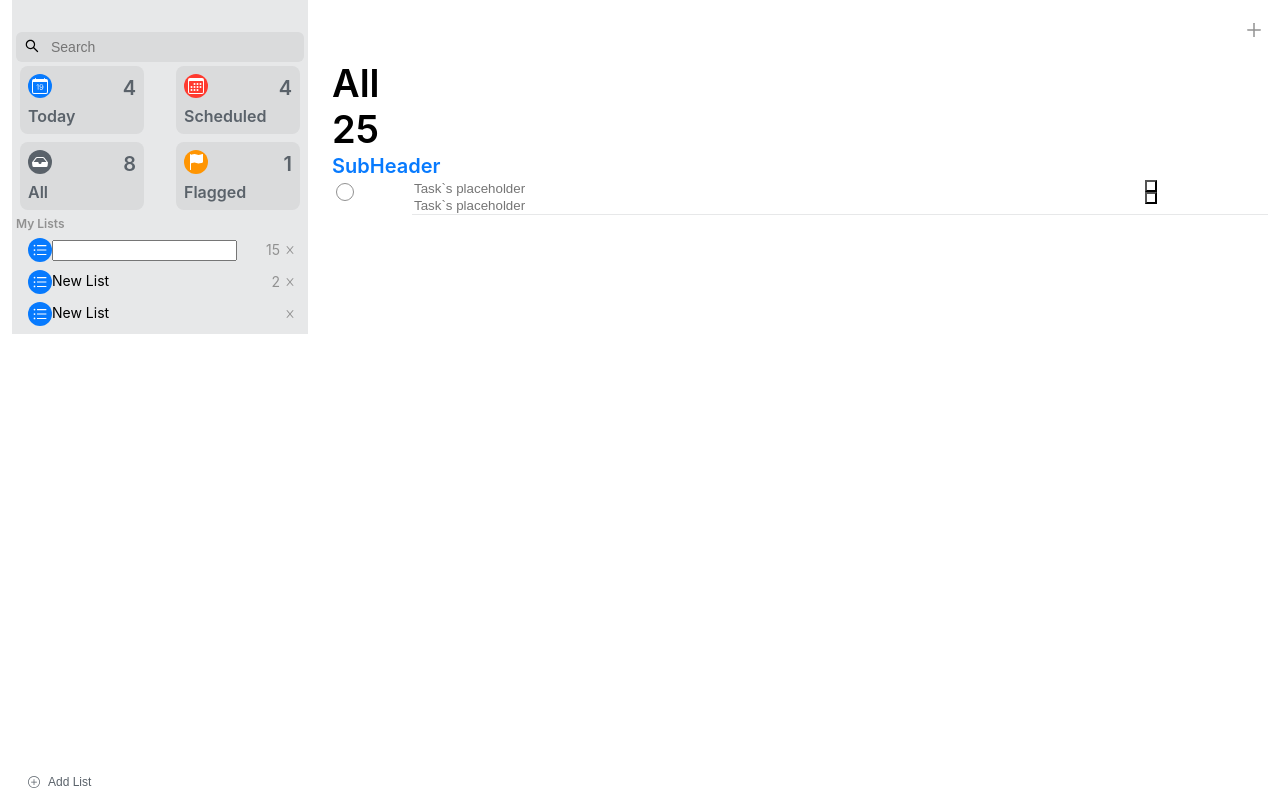
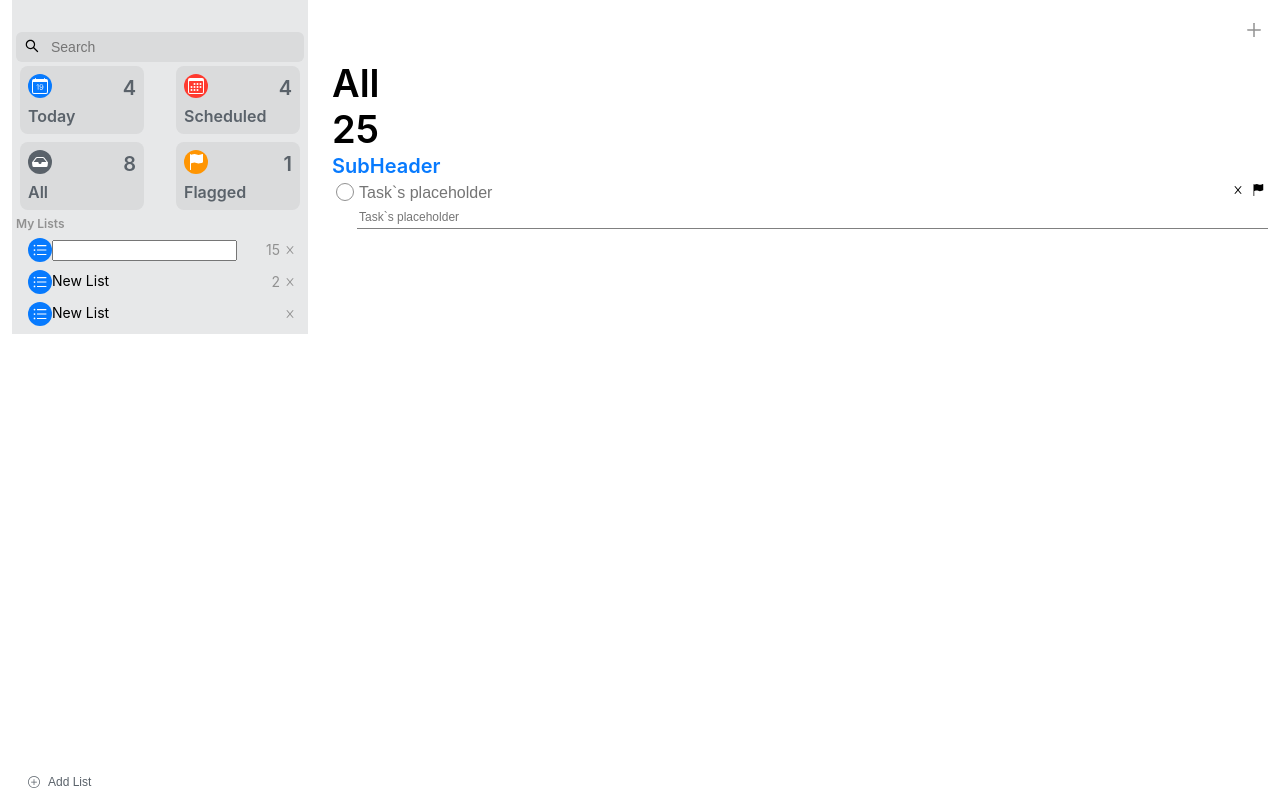
Before and after one commit to Olexandr25/ios-Planner, a React (Create React App) app: page / in a window 1280 px wide. Built offline with nearby package versions, Linux system fonts and the light colour scheme.

Commit message:
Wrote TaskCombined (Simple-Form) with div-tag

```diff
--- a/src/components/Divider/Divider.js
+++ b/src/components/Divider/Divider.js
@@ -1,7 +1,11 @@
 import { DividerStyled } from "./Divider.styled"
 
-const Divider = ({ children }) => {
-  return <DividerStyled data-testid="divider">{children}</DividerStyled>
+const Divider = ({ children, className }) => {
+  return (
+    <DividerStyled data-testid="divider" className={className}>
+      {children}
+    </DividerStyled>
+  )
 }
 
 export default Divider
--- a/src/components/Divider/Divider.styled.js
+++ b/src/components/Divider/Divider.styled.js
@@ -1,5 +1,8 @@
-import styled from "styled-components";
+import styled from "styled-components"
 
 export const DividerStyled = styled.div`
-    border-bottom: 1px solid var(--color-gray-default);
+  width: 100%;
+  display: flex;
+  justify-content: space-between;
+  border-bottom: 1px solid var(--color-gray-default);
 `
--- a/src/components/Input/Input.styled.js
+++ b/src/components/Input/Input.styled.js
@@ -14,8 +14,6 @@ const inputSizes = {
 export const Wrapper = styled.div`
   display: flex;
   align-items: center;
-  /* padding-left: var(--p-md);
-  padding-right: var(--p-md); */
 `
 
 export const IconPosition = styled("icon")`
--- a/src/domains/Tasks/components/TaskCombined.js
+++ b/src/domains/Tasks/components/TaskCombined.js
@@ -1,28 +1,30 @@
 import { Row, Col, Checkbox, Input, Text, Button, Divider } from "components"
-import { TaskCombinedStyled } from "./TaskCombined.styled"
+import {
+  TaskCombinedStyled,
+  TaskCombinedLeft,
+  TaskCombinedRight,
+} from "./TaskCombined.styled"
+import { AiOutlineClose } from "react-icons/ai"
+import { BsFillFlagFill } from "react-icons/bs"
 
 const TaskCombined = () => {
   return (
     <>
-      <Row>
-        <Col>
+      <div style={{ display: "flex" }}>
+        <div style={{display: "flex", alignItems: "baseline"}}>
           <Checkbox bgColor="lightBlue" />
-        </Col>
-        <Col variant={11}>
-          <Divider>
-            <Row>
-              <Col variant={10}>
-                <Input type="text" variant="outlined" />
-                <Input type="text" variant="outlined" />
-              </Col>
-              <Col className="d-flex" variant={1}>
-                <Button />
-                <Button />
-              </Col>
-            </Row>
-          </Divider>
-        </Col>
-      </Row>
+        </div>
+        <div style={{ width: "100%", display: "flex", borderBottom: "1px solid gray" }}>
+          <div style={{ width: "inherit" }}>
+            <Input type="text" variant="outlined" size="sm"/>
+            <Input type ="text" variant="outlined" size="xxsm"/>
+          </div>
+          <div style={{ display: "flex", alignItems: "baseline" }}>
+            <Button borderType="none" type="button" size="xxsm" icon={<AiOutlineClose />} />
+            <Button borderType="none" type="button" size="xxsm" icon={<BsFillFlagFill />} />
+          </div>
+        </div>
+      </div>
     </>
   )
 }
--- a/src/domains/Tasks/components/TaskCombined.styled.js
+++ b/src/domains/Tasks/components/TaskCombined.styled.js
@@ -2,4 +2,12 @@ import styled from "styled-components"
 
 export const TaskCombinedStyled = styled.div`
   display: flex;
+  width: 100%;
 `
+
+export const TaskCombinedLeft = styled.div`
+  display: flex;
+`
+export const TaskCombinedRight = styled.div`
+  display: flex;
+`
--- a/src/styles/heplers.css
+++ b/src/styles/heplers.css
@@ -187,5 +187,8 @@
 .justify-content-space-between {
   justify-content: space-between;
 }
+.align-items-baseline {
+  align-items: baseline;
+}
 
 /*# sourceMappingURL=heplers.css.map */
```
